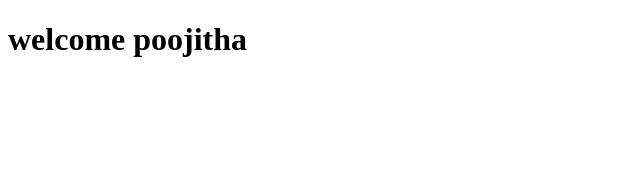
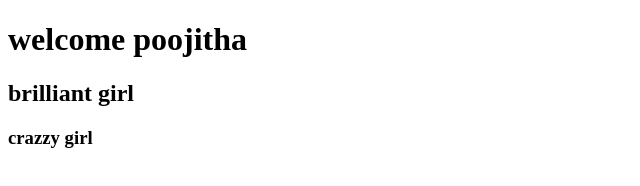
Before and after one commit to balu-30/demo9, a plain HTML site: page docs/index.html in a window 1280 px wide. Shown: the whole page, without its empty margins (0-640 px from the left). Drawn offline with Linux system fonts and the light colour scheme.

Commit message:
Update index.html

```diff
--- a/docs/index.html
+++ b/docs/index.html
@@ -6,5 +6,7 @@
 </head>
 <body>
 <h1>welcome poojitha</h1>
+    <h2>brilliant girl</h2>
+<h3>crazzy girl</h3>
 </body>
 </html>
```
